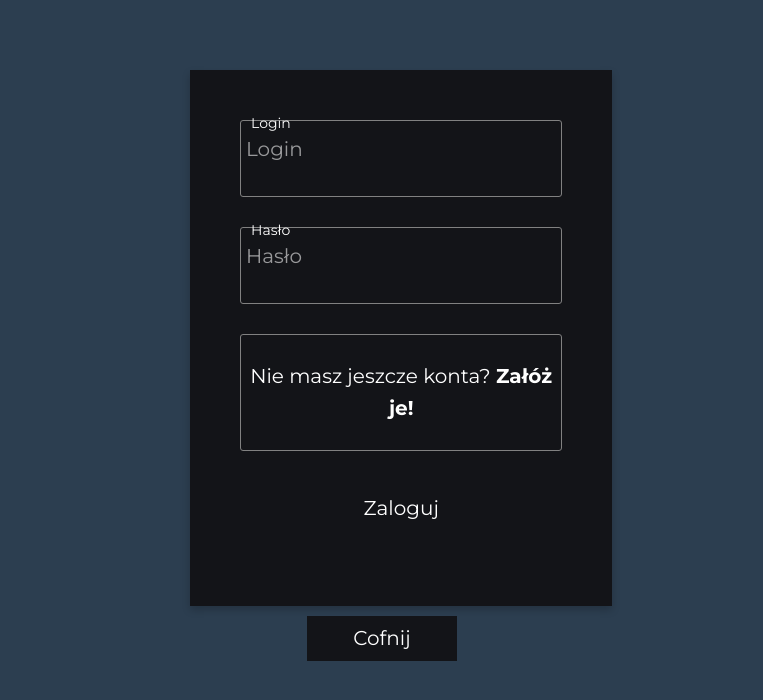
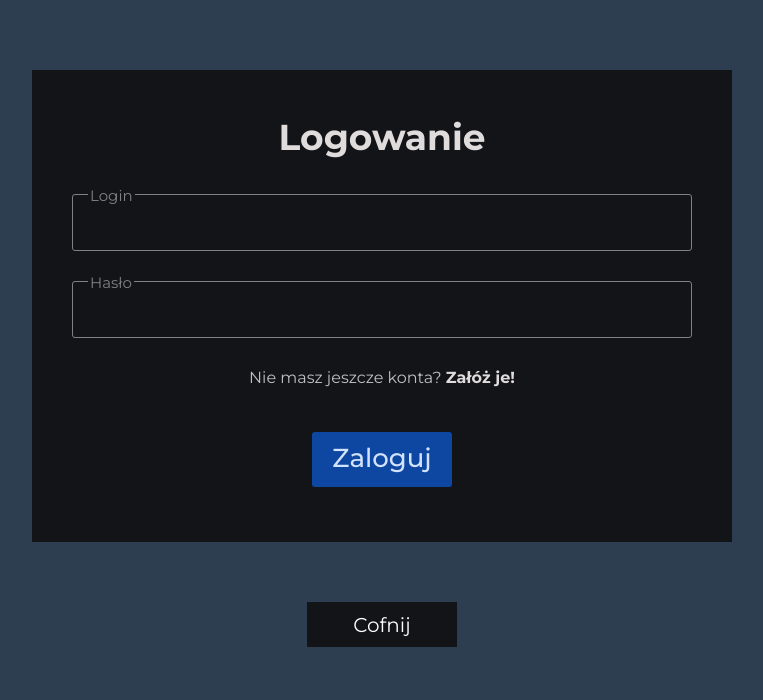
Before and after one commit to Yournicknamehere/E14, a PHP site: page /logowanie.php in a window 1280 px wide. Shown: the part 71-771 px from the top of the page, without its empty margins (258-1021 px from the left). Run offline with PHP 8.4, Linux system fonts and the light colour scheme.

Commit message:
poprawki

```diff
--- a/CSS/style.css
+++ b/CSS/style.css
@@ -55,6 +55,155 @@ body {
     float: right;
 }
 
+.form {
+    max-width: 700px;
+    margin: 50px auto;
+    background: #131418;
+    padding: 40px;
+    font-family: 'Montserrat', sans-serif;
+    transition: 0.5s;
+    -moz-transition: 0.5s;
+    -webkit-transition: 0.5s;
+}
+
+.form p {
+    font-size: 16px;
+    color: #C0C0C0;
+}
+
+.form h1 {
+    display: block;
+    text-align: center;
+    padding: 0;
+    margin: 5px 5px 35px 5px;
+    color: rgb(224, 220, 220);
+    font-size: 36px;
+}
+
+.form b {
+    color: rgb(224, 220, 220);
+}
+
+.form ul {
+    list-style: none;
+    padding: 0;
+    margin: 0;
+    transition: 0.5s;
+    -moz-transition: 0.5s;
+    -webkit-transition: 0.5s;
+}
+
+.form li {
+    display: block;
+    padding: 15px;
+    border: 1px solid #818181;
+    margin-top: 30px;
+    margin-bottom: 30px;
+    border-radius: 3px;
+    transition: 0.5s;
+    -moz-transition: 0.5s;
+    -webkit-transition: 0.5s;
+}
+
+.form li:last-child {
+    border: none;
+    margin-bottom: 0px;
+    text-align: center;
+}
+
+.form li>label {
+    display: block !important;
+    float: left;
+    margin-top: -26px;
+    background: #131418;
+    height: 25px;
+    padding: 2px 2px 2px 2px;
+    color: #818181;
+    font-size: 15px;
+    overflow: hidden;
+    font-family: 'Montserrat', sans-serif;
+    transition: 0.5s;
+    -moz-transition: 0.5s;
+    -webkit-transition: 0.5s;
+}
+
+.form input[type="text"], .form input[type="date"], .form input[type="datetime"], .form input[type="email"], .form input[type="number"], .form input[type="search"], .form input[type="time"], .form input[type="url"], .form input[type="password"], .form textarea, .form select {
+    box-sizing: border-box !important;
+    -webkit-box-sizing: border-box !important;
+    -moz-box-sizing: border-box !important;
+    width: 100%;
+    display: block !important;
+    outline: none;
+    border: none;
+    line-height: 25px !important;
+    font-size: 20px;
+    padding: 0;
+    font-family: 'Montserrat', sans-serif;
+    background-color: none !important;
+    background: none !important;
+    color: white !important;
+    transition: 0.5s;
+    -moz-transition: 0.5s;
+    -webkit-transition: 0.5s;
+}
+
+.form input::placeholder {
+    color: rgba(255, 255, 255, 0.568);
+}
+
+.form input::-webkit-input-placeholder {
+    color: rgba(255, 255, 255, 0.568);
+}
+
+.form input::-moz-placeholder {
+    color: rgba(255, 255, 255, 0.568);
+}
+
+.form input:-ms-input-placeholder {
+    color: rgba(255, 255, 255, 0.568);
+}
+
+.form input[type="text"]:focus, .form input[type="date"]:focus, .form input[type="datetime"]:focus, .form input[type="email"]:focus, .form input[type="number"]:focus, .form input[type="search"]:focus, .form input[type="time"]:focus, .form input[type="url"]:focus, .form input[type="password"]:focus, .form textarea:focus, .form select:focus {
+
+}
+
+.form li>span {
+    background: #3c3d3de3;
+    display: block;
+    padding: 3px;
+    margin: 0 -9px -9px -9px;
+    text-align: center;
+    color: #C0C0C0;
+    font-family: 'Montserrat', sans-serif;
+    font-size: 11px;
+}
+
+.form textarea {
+    resize: none;
+    transition: 0.5s;
+    -moz-transition: 0.5s;
+    -webkit-transition: 0.5s;
+}
+
+.form input[type="submit"], .form input[type="button"] {
+    background: #0D47A1;
+    border: none;
+    padding: 10px 20px 10px 20px;
+    border-bottom: 3px solid #0D47A1;
+    border-radius: 3px;
+    color: #D2E2FF;
+    font-size: 26px;
+    font-weight: 500;
+    transition: 0.5s;
+    -moz-transition: 0.5s;
+    -webkit-transition: 0.5s;
+}
+
+.form input[type="submit"]:hover, .form input[type="button"]:hover {
+    background: #0D47A1;
+    color: #fff;
+}
+
 .info {
     font-family: Arial, Helvetica, sans-serif;
     font-size: 40px;
@@ -69,7 +218,6 @@ body {
     width: 100%;
     margin-top: 70px;
     text-align: center;
-    line-height: 32.36px;
     font-size: 20px !important;
 }
 
@@ -79,10 +227,6 @@ input {
 
 input:focus {
     outline: none;
-}
-
-form>p {
-    font-weight: 500;
 }
 
 .formInput {
@@ -282,95 +426,6 @@ select:focus {
 
 .card:hover {
     box-shadow: 0 8px 16px 0 rgba(0, 0, 0, 0.2);
-}
-
-.loginCard {
-    box-shadow: 0 4px 8px 0 rgba(0, 0, 0, 0.2);
-    transition: 0.3s;
-    -moz-transition: 0.3s;
-    -webkit-transition: 0.3s;
-    width: 33%;
-    background: #131418;
-    position: relative;
-    left: 35%;
-    padding: 50px;
-}
-
-.loginCard .formInput {
-    font-family: 'Montserrat', sans-serif;
-    font-size: 20px;
-    background: none;
-    padding: 0;
-    color: white;
-    width: 100%;
-    transition: 0.3s;
-    -moz-transition: 0.3s;
-    -webkit-transition: 0.3s;
-    box-sizing: border-box;
-    -webkit-box-sizing: border-box;
-    -moz-box-sizing: border-box;
-    display: block;
-    outline: none;
-    border: none;
-}
-
-.loginCard .formInput::placeholder {
-    color: rgba(255, 255, 255, 0.568);
-}
-
-.loginCard .formInput::-webkit-input-placeholder {
-    color: rgba(255, 255, 255, 0.568);
-}
-
-.loginCard .formInput::-moz-placeholder {
-    color: rgba(255, 255, 255, 0.568);
-}
-
-.loginCard .formInput:-ms-input-placeholder {
-    color: rgba(255, 255, 255, 0.568);
-}
-
-.loginCard ul {
-    display: block;
-    list-style: none;
-    padding: 0;
-    margin: 0;
-}
-
-.loginCard li {
-    display: block;
-    z-index: 2;
-    border: 1px solid #818181;
-    margin-bottom: 30px;
-    border-radius: 3px;
-    transition: 0.3s;
-    -moz-transition: 0.3s;
-    -webkit-transition: 0.3s;
-    padding: 5px;
-}
-
-.loginCard li:last-child {
-    border: none;
-    margin-bottom: 0;
-    text-align: center;
-}
-
-.loginCard li>label {
-    display: block;
-    float: left;
-    margin-top: -21px;
-    background: #131418;
-    height: 15px;
-    padding: 2px 5px 2px 5px;
-    font-size: 14px;
-    z-index: 1;
-    transition: 0.3s;
-    -moz-transition: 0.3s;
-    -webkit-transition: 0.3s;
-}
-
-.loginCardContainer {
-    padding: 5px 15px;
 }
 
 .container {
--- a/logowanie.php
+++ b/logowanie.php
@@ -49,27 +49,25 @@
     </div>
 
     <div class="content">
-        <div class="loginCard">
-            <form action="<?php echo $_SERVER["PHP_SELF"];?>" method="POST">
+        <form action="<?php echo $_SERVER["PHP_SELF"];?>" method="POST" class="form">
+            <h1>Logowanie</h1>
             <ul>
                 <li>
                     <label for="login">Login</label>
-                        <input type="text" name="login" class="formInput" placeholder="Login" maxlength="50" required>
+                    <input type="text" name="login" maxlength="50" required>
                 </li>
                 <li>
                     <label for="password">Hasło</label>
-                        <input type="password" name="haslo" class="formInput" placeholder="Hasło" maxlength="50" required>
+                    <input type="password" name="haslo" maxlength="50" required>
                 </li>
-                    <li>
                 <p>Nie masz jeszcze konta? <a href="rejestrowanie.php"><b>Załóż je!</b></a></p>
 
-                    </li>
                 <li>
-                        <input type="submit" name="submitLoguj" value="Zaloguj" class="formInputBtn"/>
+                    <input type="submit" name="submitLoguj" value="Zaloguj"/>
                 </li>
             </ul>
         </form>
-        </div>
+
         <?php
             if(isset($_POST['submitLoguj'])){
                 $connection = new mysqli('localhost', 'root', '', 'cd4ti');
```
Lines whose indentation alone changed are shown as unchanged.
